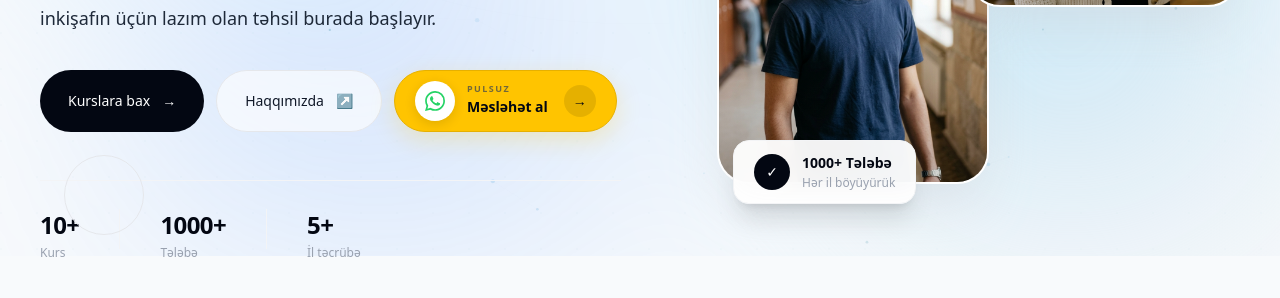
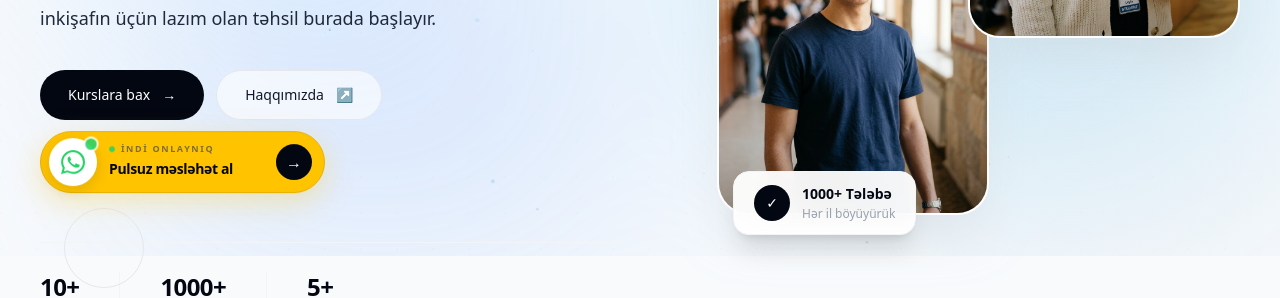
Before and after one commit to Shookrun/ugur-academy, a Next.js app: page / in a window 1280 px wide. Shown: the part 544-842 px from the top of the page. Built offline with nearby package versions, Linux system fonts and the light colour scheme; no server answers; the database is empty.

Commit message:
Update Hero.tsx

```diff
--- a/components/ui/Hero.tsx
+++ b/components/ui/Hero.tsx
@@ -5,6 +5,90 @@ import Link from "next/link"
 
 const Hero = () => {
   return (
+    <>
+      <style jsx global>{`
+        @keyframes whatsappPulse {
+          0% {
+            transform: scale(0.92);
+            opacity: 0;
+          }
+
+          25% {
+            opacity: 0.35;
+          }
+
+          70% {
+            transform: scale(1.08);
+            opacity: 0;
+          }
+
+          100% {
+            transform: scale(1.08);
+            opacity: 0;
+          }
+        }
+
+        @keyframes whatsappOnline {
+          0%,
+          100% {
+            opacity: 1;
+            transform: scale(1);
+          }
+
+          50% {
+            opacity: 0.45;
+            transform: scale(0.75);
+          }
+        }
+
+        @keyframes whatsappFloat {
+          0%,
+          100% {
+            transform: translateY(0);
+          }
+
+          50% {
+            transform: translateY(-2px);
+          }
+        }
+
+        @keyframes whatsappShine {
+          0% {
+            transform: translateX(-140%) skewX(-20deg);
+          }
+
+          35%,
+          100% {
+            transform: translateX(240%) skewX(-20deg);
+          }
+        }
+
+        .whatsapp-pulse {
+          animation: whatsappPulse 2.8s ease-out infinite;
+        }
+
+        .whatsapp-online {
+          animation: whatsappOnline 1.8s ease-in-out infinite;
+        }
+
+        .whatsapp-float {
+          animation: whatsappFloat 2.5s ease-in-out infinite;
+        }
+
+        .whatsapp-shine {
+          animation: whatsappShine 3.8s ease-in-out infinite;
+        }
+
+        @media (prefers-reduced-motion: reduce) {
+          .whatsapp-pulse,
+          .whatsapp-online,
+          .whatsapp-float,
+          .whatsapp-shine {
+            animation: none;
+          }
+        }
+      `}</style>
+
       <section className="relative overflow-hidden">
         <div
           aria-hidden="true"
@@ -143,10 +227,10 @@ const Hero = () => {
                 }}
               >
                 Uğur Şəxsi İnkişaf Mərkəzi olaraq təhsil və inkişaf sahəsində
-              yüzlərlə insanın həyatına pozitiv təsir etmişik. Hər yaş və peşə
-              qrupuna uyğun kurslarla uğura aparan dəstəyi təqdim edirik.
-              Müasir bilik və bacarıqları öyrənərək öz gələcəyini qur. Sənin
-              inkişafın üçün lazım olan təhsil burada başlayır.
+                yüzlərlə insanın həyatına pozitiv təsir etmişik. Hər yaş və
+                peşə qrupuna uyğun kurslarla uğura aparan dəstəyi təqdim
+                edirik. Müasir bilik və bacarıqları öyrənərək öz gələcəyini
+                qur. Sənin inkişafın üçün lazım olan təhsil burada başlayır.
               </p>
 
               <div
@@ -244,90 +328,132 @@ const Hero = () => {
                   rel="noopener noreferrer"
                   aria-label="WhatsApp ilə pulsuz məsləhət al"
                   className="
+                    whatsapp-float
                     group
                     relative
                     inline-flex
+                    h-[62px]
                     items-center
-                  justify-center
                     gap-3
-                  overflow-hidden
+                    overflow-visible
                     rounded-full
                     border
                     border-[#e6b000]
                     bg-[#FFC400]
-                  px-5
-                  py-2.5
+                    pl-2
+                    pr-3
                     text-gray-950
-                  shadow-[0_8px_25px_rgba(255,196,0,0.22)]
+                    shadow-[0_10px_30px_rgba(255,196,0,0.25)]
                     transition-all
                     duration-500
-                  hover:-translate-y-1.5
-                  hover:scale-[1.025]
+                    hover:-translate-y-2
+                    hover:scale-[1.035]
                     hover:border-[#d9a900]
                     hover:bg-[#FFD21F]
-                  hover:shadow-[0_15px_45px_rgba(255,196,0,0.4)]
+                    hover:shadow-[0_20px_50px_rgba(255,196,0,0.42)]
+                    active:scale-[0.98]
+                    sm:min-w-[285px]
                   "
                 >
                   <span
                     aria-hidden="true"
                     className="
+                      whatsapp-pulse
+                      pointer-events-none
                       absolute
-                    inset-0
-                    -translate-x-[120%]
-                    skew-x-[-20deg]
-                    bg-gradient-to-r
-                    from-transparent
-                    via-white/60
-                    to-transparent
-                    transition-transform
-                    duration-700
-                    ease-out
-                    group-hover:translate-x-[120%]
+                      -inset-2
+                      rounded-full
+                      bg-[#FFC400]/25
+                      blur-md
                     "
                   />
 
                   <span
                     aria-hidden="true"
                     className="
+                      pointer-events-none
                       absolute
-                    -inset-1
+                      -inset-[3px]
                       rounded-full
                       border
-                    border-[#FFC400]
+                      border-[#FFC400]/50
                       opacity-0
-                    scale-90
                       transition-all
                       duration-500
-                    group-hover:scale-110
+                      group-hover:scale-105
                       group-hover:opacity-100
-                    group-hover:animate-pulse
                     "
                   />
+
+                  <span
+                    aria-hidden="true"
+                    className="
+                      pointer-events-none
+                      absolute
+                      inset-0
+                      overflow-hidden
+                      rounded-full
+                    "
+                  >
+                    <span
+                      className="
+                        whatsapp-shine
+                        absolute
+                        left-[-80%]
+                        top-0
+                        h-full
+                        w-[42%]
+                        rotate-[20deg]
+                        bg-gradient-to-r
+                        from-transparent
+                        via-white/65
+                        to-transparent
+                        blur-[2px]
+                      "
+                    />
+                  </span>
 
                   <span
                     className="
                       relative
                       flex
-                    h-10
-                    w-10
+                      h-12
+                      w-12
                       shrink-0
                       items-center
                       justify-center
                       rounded-full
                       bg-white
                       text-[#25D366]
-                    shadow-[0_3px_12px_rgba(0,0,0,0.12)]
+                      shadow-[0_4px_15px_rgba(0,0,0,0.12)]
                       transition-all
                       duration-500
-                    group-hover:rotate-[12deg]
+                      group-hover:rotate-[-8deg]
                       group-hover:scale-110
-                    group-hover:shadow-[0_5px_18px_rgba(37,211,102,0.3)]
+                      group-hover:shadow-[0_7px_24px_rgba(37,211,102,0.35)]
                     "
                   >
+                    <span
+                      aria-hidden="true"
+                      className="
+                        whatsapp-online
+                        absolute
+                        right-0
+                        top-0
+                        h-3
+                        w-3
+                        rounded-full
+                        bg-[#25D366]
+                        ring-2
+                        ring-white
+                      "
+                    />
+
                     <svg
                       viewBox="0 0 24 24"
                       className="
-                      h-5 w-5
+                        h-6
+                        w-6
                         transition-transform
                         duration-500
                         group-hover:scale-110
@@ -335,62 +461,96 @@ const Hero = () => {
                       fill="currentColor"
                       aria-hidden="true"
                     >
-                    <path d="M17.472 14.382c-.297-.149-1.758-.867-2.03-.967-.273-.099-.471-.148-.67.15-.197.297-.767.966-.94 1.164-.173.199-.347.223-.644.075-.297-.15-1.255-.463-2.39-1.475-.883-.788-1.48-1.761-1.653-2.059-.173-.297-.018-.458.13-.606.134-.133.298-.347.446-.52.149-.174.198-.298.298-.497.099-.198.05-.371-.025-.52-.075-.149-.669-1.611-.916-2.206-.242-.579-.487-.5-.669-.51-.173-.008-.371-.01-.57-.01-.198 0-.52.075-.792.372-.273.297-1.04 1.016-1.04 2.479 0 1.462 1.065 2.849 1.213 3.047.149.198 2.095 3.2 5.076 4.487.709.306 1.263.489 1.694.626.712.226 1.36.194 1.872.118.571-.085 1.758-.719 2.006-1.413.248-.694.248-1.289.173-1.413-.074-.124-.272-.198-.57-.347z" />
+                      <path d="M17.472 14.382c-.297-.149-1.758-.867-2.03-.967-.273-.099-.471-.148-.67.15-.197.297-.767.966-.94 1.164-.173.199-.347.223-.644.075-.297-.15-1.255-.463-2.39-1.475-.883-.788-1.48-1.761-1.653-2.059-.173-.297-.018-.458.13-.606.134-.133.298-.347.446-.52.149-.198.198-.371.298-.497.099-.198.05-.371-.025-.52-.075-.149-.669-1.611-.916-2.206-.242-.579-.487-.5-.669-.51-.198 0-.52.075-.792.372-.273.297-1.04 1.016-1.04 2.479 0 1.462 1.065 2.849 1.213 3.047.149.198 2.095 3.2 5.076 4.487.709.306 1.263.489 1.694.626.712.226 1.36.194 1.872.118.571-.085 1.758-.719 2.006-1.413.248-.694.248-1.289.173-1.413-.074-.124-.272-.198-.57-.347z" />
                       <path d="M20.52 3.449A11.863 11.863 0 0 0 12.057 0C5.495 0 .15 5.344.15 11.906c0 2.097.547 4.145 1.587 5.953L.048 24l6.29-1.65a11.87 11.87 0 0 0 5.713 1.456h.005c6.56 0 11.905-5.344 11.905-11.906a11.86 11.86 0 0 0-3.441-8.451zM12.058 21.785h-.004a9.87 9.87 0 0 1-5.03-1.378l-.361-.214-3.733.98.996-3.642-.235-.373a9.87 9.87 0 0 1-1.51-5.252c0-5.446 4.43-9.876 9.882-9.876a9.82 9.82 0 0 1 6.99 2.898 9.86 9.86 0 0 1 2.89 6.996c-.002 5.447-4.432 9.875-9.885 9.875z" />
                     </svg>
                   </span>
 
-                <span className="relative flex flex-col items-start leading-none">
+                  <span className="relative flex min-w-0 flex-1 flex-col items-start leading-none">
                     <span
                       className="
+                        flex
+                        items-center
+                        gap-1.5
                         text-[9px]
-                      font-semibold
+                        font-bold
                         uppercase
-                      tracking-[0.16em]
-                      text-gray-700/70
+                        tracking-[0.18em]
+                        text-gray-700/65
                         transition-colors
                         duration-300
                         group-hover:text-gray-950
                       "
                     >
-                    Pulsuz
+                      <span
+                        className="
+                          whatsapp-online
+                          h-1.5
+                          w-1.5
+                          rounded-full
+                          bg-[#25D366]
+                        "
+                      />
+
+                      İndi onlaynıq
                     </span>
 
                     <span
                       className="
-                      mt-1
+                        mt-1.5
                         text-sm
                         font-bold
-                      transition-transform
-                      duration-300
-                      group-hover:translate-x-0.5
+                        tracking-tight
+                        text-gray-950
                       "
                     >
-                    Məsləhət al
+                      Pulsuz məsləhət al
                     </span>
                   </span>
 
                   <span
                     className="
                       relative
-                    ml-1
                       flex
-                    h-8
-                    w-8
+                      h-9
+                      w-9
+                      shrink-0
                       items-center
                       justify-center
+                      overflow-hidden
                       rounded-full
-                    bg-black/10
-                    text-sm
-                    font-semibold
+                      bg-gray-950
+                      text-white
                       transition-all
                       duration-500
-                    group-hover:translate-x-1.5
-                    group-hover:scale-105
-                    group-hover:bg-black/15
+                      group-hover:rotate-[-8deg]
+                      group-hover:bg-[#25D366]
+                    "
+                  >
+                    <span
+                      className="
+                        absolute
+                        inset-0
+                        scale-0
+                        rounded-full
+                        bg-white/15
+                        transition-transform
+                        duration-500
+                        group-hover:scale-100
+                      "
+                    />
+
+                    <span
+                      className="
+                        relative
+                        text-base
+                        transition-transform
+                        duration-500
+                        group-hover:translate-x-1
                       "
                     >
                       →
+                    </span>
                   </span>
                 </Link>
               </div>
@@ -657,6 +817,7 @@ const Hero = () => {
           Scroll
         </div>
       </section>
+    </>
   )
 }
 
```
Lines whose indentation alone changed are shown as unchanged.
